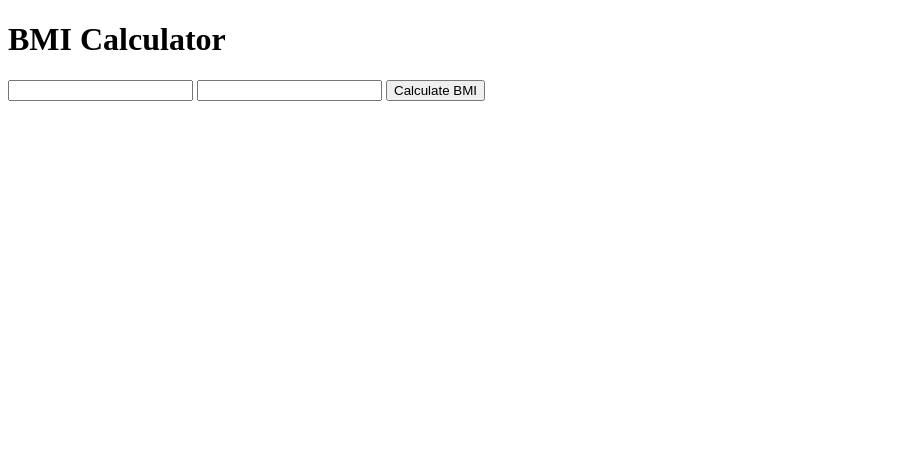
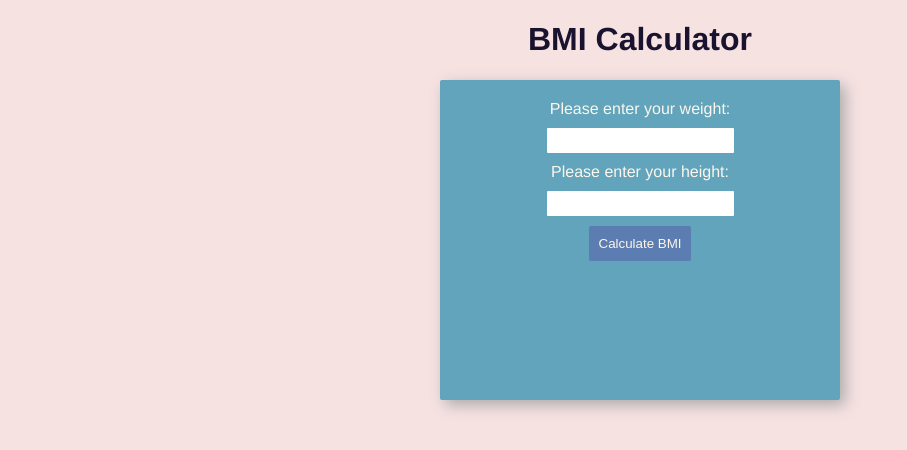
Before and after one commit to aminah-io/bmi-calculator, a website: page index.html in a window 1280 px wide. Shown: the whole page, without its empty margins (0-907 px from the left). Drawn offline with Linux system fonts and the light colour scheme.

Commit message:
Added some styling

```diff
--- a/index.html
+++ b/index.html
@@ -3,14 +3,54 @@
   <head>
     <meta charset="utf-8">
     <meta name="viewport" content="width=device-width, initial-scale=1.0">
+    <!-- <link type="text/css" href="styles.css"> -->
     <title>BMI Calculator</title>
+    <style>
+      body {
+        background-color: #F7E2E2;
+        font-family:'Franklin Gothic Medium', 'Arial Narrow', Arial, sans-serif;
+      }
+      h1 {
+        color: #1A132F;
+      }
+      .center {
+        text-align: center;
+      }
+      .container {
+        padding-top: 20px;
+        margin: 0 auto;
+        background-color: #61A4BC;
+        color: #FDF6EC;
+        width: 400px;
+        height: 300px;
+        box-shadow: 5px 5px 15px #aaa;
+        border-radius: 2px;
+      }
+      input {
+        margin: 10px;
+        border: none;
+        padding: 5px;
+        border-radius: 1px;
+      }
+      button {
+        border: none;
+        padding: 10px;
+        background-color: #5B7DB1;
+        color: #FDF6EC;
+        border-radius: 2px;
+      }
+    </style>
   </head>
   <body>
-    <h1>BMI Calculator</h1>
-    <form action="/" method="post">
-      <input type="text" name="" placeholder="">
-      <input type="text" name="" placeholder="">
-      <button type="submit" name="submit">Calculate BMI</button>
-    </form>
+    <h1 class="center">BMI Calculator</h1>
+    <div class="container center">
+      <form action="/" method="post">
+        <label>Please enter your weight:</label><br>
+        <input type="text" name="weight" placeholder=""><br>
+        <label>Please enter your height:</label><br>
+        <input type="text" name="height" placeholder=""><br>
+        <button type="submit" name="submit">Calculate BMI</button>
+      </form>
+    </div>
   </body>
 </html>
--- /dev/null
+++ b/styles.css
@@ -0,0 +1,12 @@
+body {
+ background-color: #F7E2E2;
+}
+
+h1 {
+  color: #1A132F;
+}
+
+.container {
+  background-color: #61A4BC;
+  color: #FDF6EC;
+}
```
Also changed, not shown: style.css (deleted).
